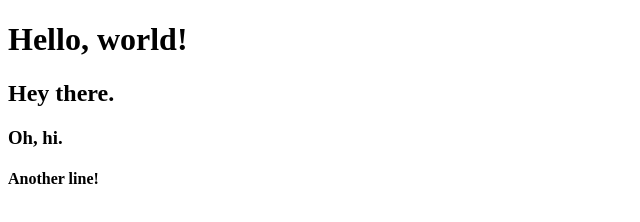
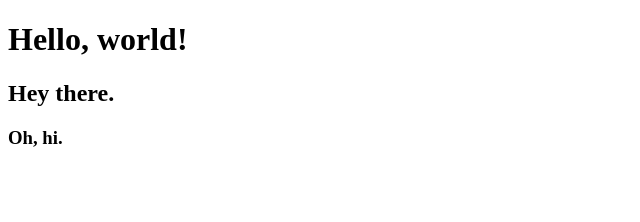
Before and after one commit to chelseamwatson/w1d1, a plain HTML site: page index.html in a window 1280 px wide. Shown: the whole page, without its empty margins (0-640 px from the left). Drawn offline with Linux system fonts and the light colour scheme.

Commit message:
update using period

```diff
--- a/index.html
+++ b/index.html
@@ -5,6 +5,5 @@
         <h1>Hello, world!</h1>
         <h2>Hey there.</h2>
         <h3>Oh, hi.</h3>
-        <h4>Another line!</h4>
     </body>
 </html>
```
